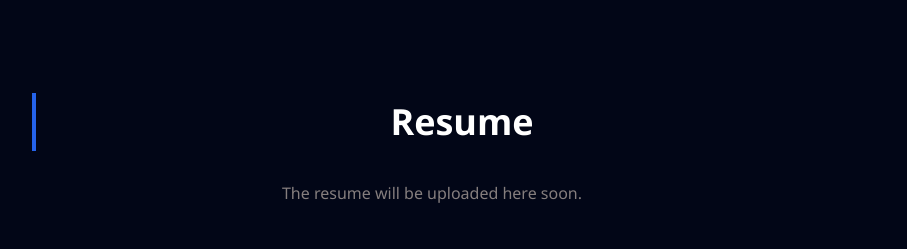
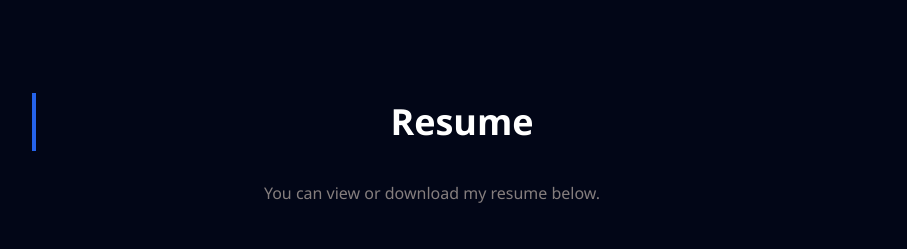
Before and after one commit to moumitaabera/portfolio, a Next.js app: page / in a window 1280 px wide. Shown: the part 2071-2320 px from the top of the page, without its empty margins (186-1093 px from the left). Built offline with nearby package versions, Linux system fonts and the light colour scheme.

Commit message:
updated portfolio

```diff
--- a/src/components/Resume.jsx
+++ b/src/components/Resume.jsx
@@ -1,20 +1,28 @@
 export default function Resume() {
   return (
     <section id="resume" className="fade-up">
-
       <h2>Resume</h2>
 
-
-
       <p className="resume-text">
-      The resume will be uploaded here soon.
+        You can view or download my resume below.
       </p>
 
       <div className="resume-actions">
-        {/* Placeholder button */}
-        <a href="#" className="resume-btn">
+        <a
+          href="/resume.pdf"
+          target="_blank"
+          rel="noopener noreferrer"
+          className="resume-btn"
+        >
           View Resume
         </a>
+        {/* <a
+    href="/resume.pdf"
+    download
+    className="resume-btn download-btn"
+  >
+    Download Resume
+  </a> */}
       </div>
     </section>
   );
```
Also changed, not shown: 1 other file (tests, documents, lock files or other folders).
